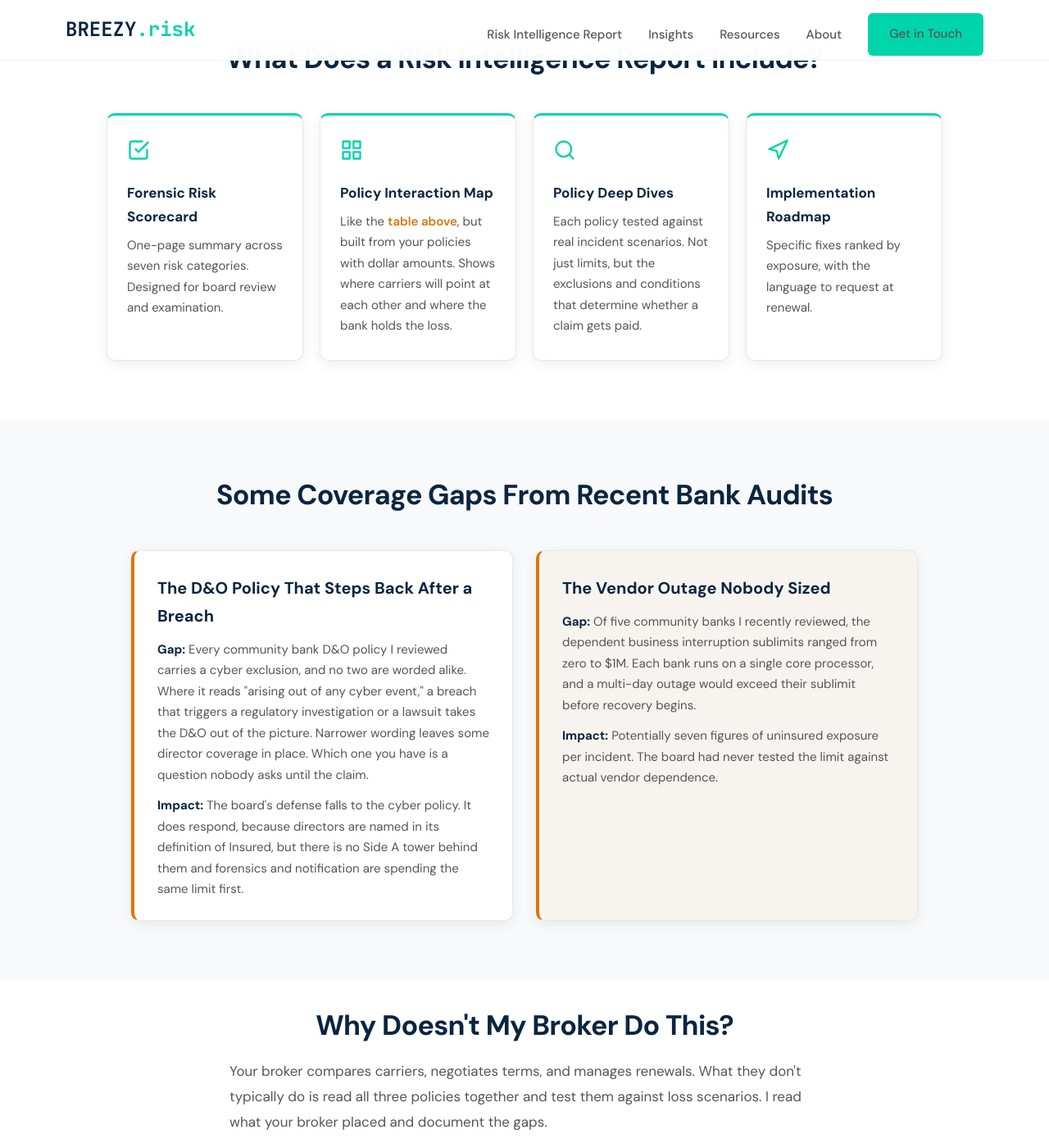
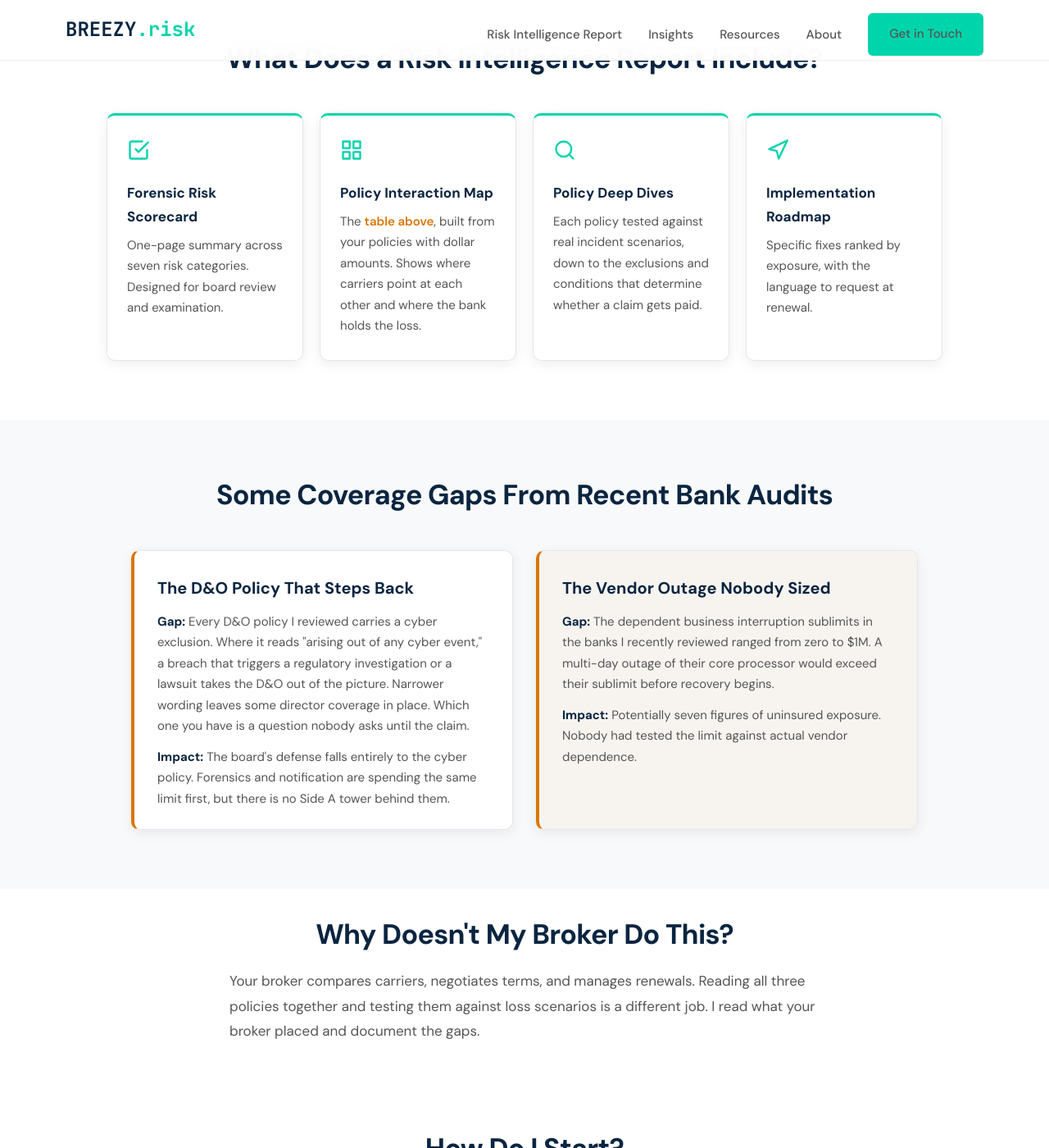
Before and after one commit to joeproe1/breezyrisk.com, a Jekyll site: the page built from risk-intelligence-report.html, in a window 1280 px wide and 1400 px high, scrolled down 1203 px. Shown: the whole window at 82% size. Built offline with Jekyll 4.4.1, drawn with Linux system fonts in a browser that asks for light colours; some of the changed text lies outside the part shown.

Commit message:
Tighten Risk Intelligence Report page copy
Shorten the coverage gap examples and trim wording across the
Policy Interaction Map, deliverables, and broker sections.

```diff
--- a/risk-intelligence-report.html
+++ b/risk-intelligence-report.html
@@ -655,13 +655,13 @@ a.rir-chip:hover{ background: rgba(0, 212, 170, 0.14); }
       <div class="rir-deliverable">
         <svg class="rir-deliverable-icon" width="28" height="28" viewBox="0 0 24 24" fill="none" stroke="currentColor" stroke-width="2" stroke-linecap="round" stroke-linejoin="round" aria-hidden="true"><rect x="3" y="3" width="7" height="7"/><rect x="14" y="3" width="7" height="7"/><rect x="3" y="14" width="7" height="7"/><rect x="14" y="14" width="7" height="7"/></svg>
         <strong>Policy Interaction Map</strong>
-        <p>Like the <a href="#interaction-map" style="color:#D97706;font-weight:600;">table above</a>, but built from your policies with dollar amounts. Shows where carriers will point at each other and where the bank holds the loss.</p>
+        <p>The <a href="#interaction-map" style="color:#D97706;font-weight:600;">table above</a>, built from your policies with dollar amounts. Shows where carriers point at each other and where the bank holds the loss.</p>
       </div>
 
       <div class="rir-deliverable">
         <svg class="rir-deliverable-icon" width="28" height="28" viewBox="0 0 24 24" fill="none" stroke="currentColor" stroke-width="2" stroke-linecap="round" stroke-linejoin="round" aria-hidden="true"><circle cx="11" cy="11" r="8"/><line x1="21" y1="21" x2="16.65" y2="16.65"/></svg>
         <strong>Policy Deep Dives</strong>
-        <p>Each policy tested against real incident scenarios. Not just limits, but the exclusions and conditions that determine whether a claim gets paid.</p>
+        <p>Each policy tested against real incident scenarios, down to the exclusions and conditions that determine whether a claim gets paid.</p>
       </div>
 
       <div class="rir-deliverable">
@@ -683,15 +683,15 @@ a.rir-chip:hover{ background: rgba(0, 212, 170, 0.14); }
     <div class="rir-findings-grid" style="display:grid;grid-template-columns:1fr 1fr;gap:28px;max-width:960px;margin:0 auto;">
 
       <div class="rir-finding">
-        <div class="rir-finding-title">The D&amp;O Policy That Steps Back After a Breach</div>
-        <p><strong style="color:var(--primary);">Gap:</strong> Every community bank D&amp;O policy I reviewed carries a cyber exclusion, and no two are worded alike. Where it reads "arising out of any cyber event," a breach that triggers a regulatory investigation or a lawsuit takes the D&amp;O out of the picture. Narrower wording leaves some director coverage in place. Which one you have is a question nobody asks until the claim.</p>
-        <p><strong style="color:var(--primary);">Impact:</strong> The board's defense falls to the cyber policy. It does respond, because directors are named in its definition of Insured, but there is no Side A tower behind them and forensics and notification are spending the same limit first.</p>
+        <div class="rir-finding-title">The D&amp;O Policy That Steps Back</div>
+        <p><strong style="color:var(--primary);">Gap:</strong> Every D&amp;O policy I reviewed carries a cyber exclusion. Where it reads "arising out of any cyber event," a breach that triggers a regulatory investigation or a lawsuit takes the D&amp;O out of the picture. Narrower wording leaves some director coverage in place. Which one you have is a question nobody asks until the claim.</p>
+        <p><strong style="color:var(--primary);">Impact:</strong> The board's defense falls entirely to the cyber policy. Forensics and notification are spending the same limit first, but there is no Side A tower behind them.</p>
       </div>
 
       <div class="rir-finding desktop-only" style="border-left-color:#D97706;background:rgba(217,119,6,0.04);">
         <div class="rir-finding-title">The Vendor Outage Nobody Sized</div>
-        <p><strong style="color:var(--primary);">Gap:</strong> Of five community banks I recently reviewed, the dependent business interruption sublimits ranged from zero to $1M. Each bank runs on a single core processor, and a multi-day outage would exceed their sublimit before recovery begins.</p>
-        <p><strong style="color:var(--primary);">Impact:</strong> Potentially seven figures of uninsured exposure per incident. The board had never tested the limit against actual vendor dependence.</p>
+        <p><strong style="color:var(--primary);">Gap:</strong> The dependent business interruption sublimits in the banks I recently reviewed ranged from zero to $1M. A multi-day outage of their core processor would exceed their sublimit before recovery begins.</p>
+        <p><strong style="color:var(--primary);">Impact:</strong> Potentially seven figures of uninsured exposure. Nobody had tested the limit against actual vendor dependence.</p>
       </div>
 
     </div>
@@ -705,7 +705,7 @@ a.rir-chip:hover{ background: rgba(0, 212, 170, 0.14); }
       <h2>Why Doesn't My Broker Do This?</h2>
     </div>
     <div style="max-width:720px;margin:0 auto;">
-      <p style="font-size:17px;line-height:1.8;color:var(--text-secondary);margin:0;">Your broker compares carriers, negotiates terms, and manages renewals. What they don't typically do is read all three policies together and test them against loss scenarios. I read what your broker placed and document the gaps.</p>
+      <p style="font-size:17px;line-height:1.8;color:var(--text-secondary);margin:0;">Your broker compares carriers, negotiates terms, and manages renewals. Reading all three policies together and testing them against loss scenarios is a different job. I read what your broker placed and document the gaps.</p>
     </div>
   </div>
 </section>
```
Also changed, not shown: other parts of risk-intelligence-report.html (+1 -1 lines).
